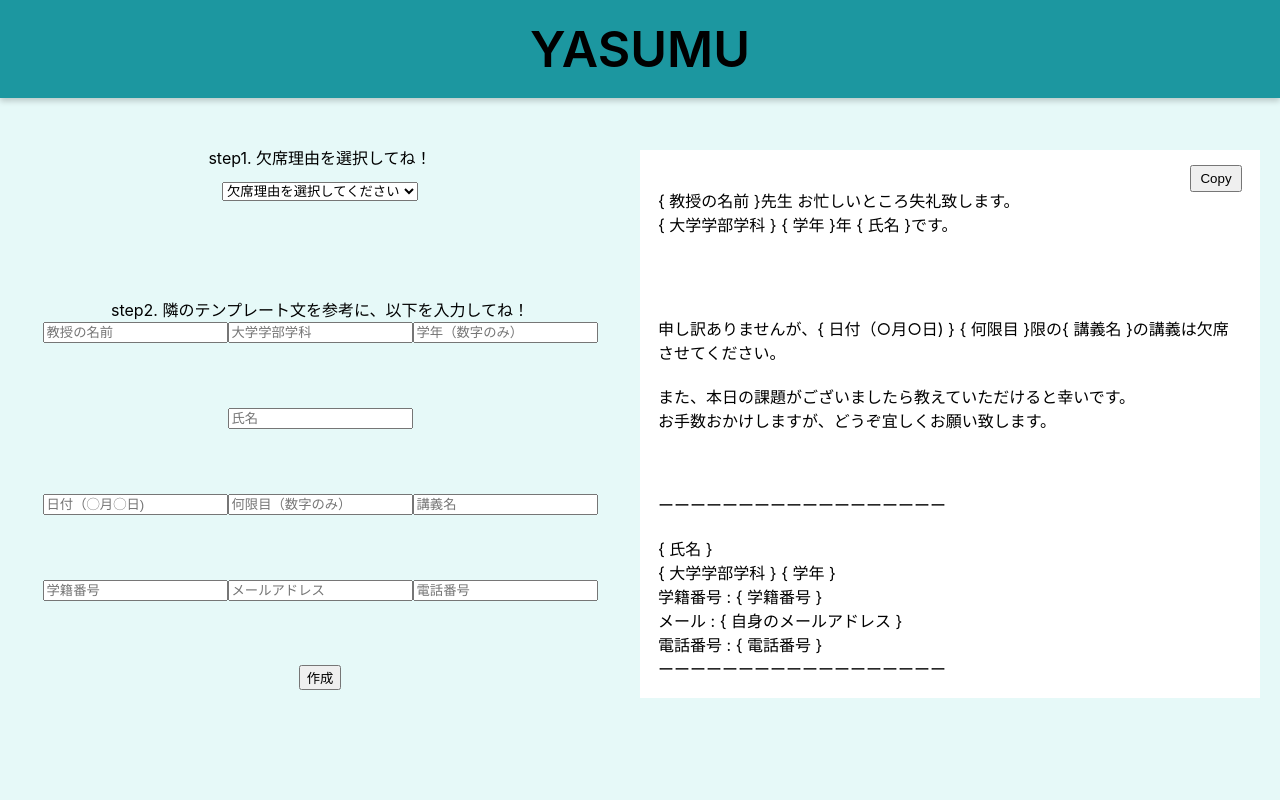
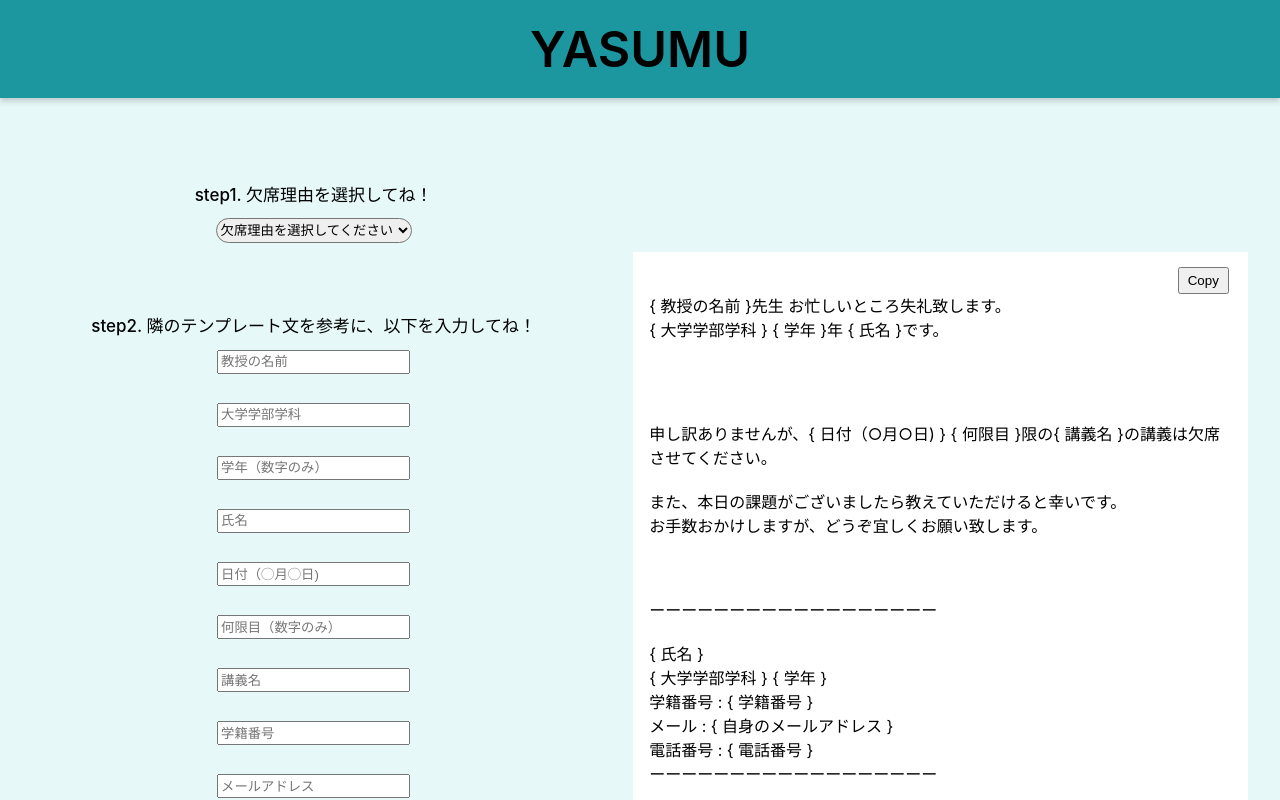
Before and after one commit to yusei53/ASAP, a React (Create React App) app: page / in a window 1280 px wide. Built offline with nearby package versions, Linux system fonts and the light colour scheme.

Commit message:
PC,Mobile用にcss適応

```diff
--- a/src/components/TemMessage.jsx
+++ b/src/components/TemMessage.jsx
@@ -92,10 +92,16 @@ export const TemMessage = (props) => {
 
 const SBox = styled.div`
   background-color: white;
-  margin-right: 20px;
-  padding: 18px;
+  width: 93%;
+  padding: 16px;
+  @media (max-width: 600px) {
+    width: 88%;
+  }
 `;
 
 const Text = styled.div`
-  padding-top: 20px;
+  padding-top: 25px;
+  @media (max-width: 600px) {
+    font-size: 13px;
+  }
 `;
--- a/src/components/WelcomePage.jsx
+++ b/src/components/WelcomePage.jsx
@@ -31,7 +31,15 @@ export const WelcomePage = () => {
             <form style={{ textAlign: "center" }}>
               <div>
                 <SelectParent>
-                  <div>step1. 欠席理由を選択してね！</div>
+                  <div
+                    style={{
+                      marginTop: "7%",
+                      fontWeight: "500",
+                      fontSize: "17px",
+                    }}
+                  >
+                    step1. 欠席理由を選択してね！
+                  </div>
                   <SSelect
                     name="reason"
                     value={inputValues.reason || ""}
@@ -47,12 +55,12 @@ export const WelcomePage = () => {
                     <option value="delay">交通機関の遅延</option>
                   </SSelect>
                 </SelectParent>
-                <div>
+                <SelectParent2>
                   <SStep2>
                     step2. 隣のテンプレート文を参考に、以下を入力してね！
                   </SStep2>
                   <SMobile>step2. 下の欄を入力してね！</SMobile>
-                  <div>
+                  <SElement>
                     <SInput
                       name="teacher"
                       placeholder="教授の名前"
@@ -71,15 +79,14 @@ export const WelcomePage = () => {
                       value={inputValues.grade || ""}
                       onChange={handleInputChange}
                     />
-
                     <SInput
                       name="name"
                       placeholder="氏名"
                       value={inputValues.name || ""}
                       onChange={handleInputChange}
                     />
-                  </div>
-                  <div>
+                  </SElement>
+                  <SElement>
                     <SInput
                       name="date"
                       placeholder="日付（◯月◯日)"
@@ -98,8 +105,7 @@ export const WelcomePage = () => {
                       value={inputValues.lesson || ""}
                       onChange={handleInputChange}
                     />
-                  </div>
-                  <div>
+
                     <SInput
                       name="id"
                       placeholder="学籍番号"
@@ -118,8 +124,8 @@ export const WelcomePage = () => {
                       value={inputValues.number || ""}
                       onChange={handleInputChange}
                     />
-                  </div>
-                </div>
+                  </SElement>
+                </SelectParent2>
               </div>
               <Link
                 to={{
@@ -137,7 +143,9 @@ export const WelcomePage = () => {
                   }&number=${inputValues.number || ""}`,
                 }}
               >
-                <button type="submit">作成</button>
+                <button type="submit" style={{ marginBottom: "10px" }}>
+                  作成
+                </button>
               </Link>
             </form>
           </LeftElement>
@@ -147,7 +155,7 @@ export const WelcomePage = () => {
                 {isCopied ? "Copied!" : "Copy"}
               </CopyButton>
             </SCopyButton>
-            <div id="copy-text">
+            <SCopyText id="copy-text">
               <TemMessage
                 teacher={inputValues.teacher || "{ 教授の名前 }"}
                 university={inputValues.university || "{ 大学学部学科 }"}
@@ -161,7 +169,7 @@ export const WelcomePage = () => {
                 number={inputValues.number || "{ 電話番号 }"}
                 reason={inputValues.reason}
               />
-            </div>
+            </SCopyText>
           </RightElement>
         </SDiv>
       </SBDiv>
@@ -177,9 +185,7 @@ const SBDiv = styled.div`
   bottom: 0;
   left: 0;
   right: 0;
-  @media (max-width: 600px) {
-    overflow-y: scroll;
-  }
+  overflow-y: scroll;
 `;
 
 const SDiv = styled.div`
@@ -192,24 +198,44 @@ const SDiv = styled.div`
 `;
 
 const SInput = styled.input`
-  margin-bottom: 10%;
+  margin-bottom: 8%;
+  padding-right: 10px;
+  height: 18px;
+  @media (max-width: 600px) {
+    margin-bottom: 5%;
+    border-radius: 9999px;
+    border: 1px solid #767676;
+  }
+  @media (max-width: 540px) {
+    padding-right: 50px;
+  }
 `;
 
 const SSelect = styled.select`
   margin-top: 2%;
-  margin-bottom: 10%;
+  margin-bottom: 8%;
+  height: 25px;
+  border-radius: 9999px;
 `;
 
 const LeftElement = styled.div`
   width: 50%;
   margin-top: 3%;
+  @media (max-width: 600px) {
+    width: 100%;
+    display: flex;
+    flex-direction: column;
+    align-items: center;
+  }
 `;
 
 const RightElement = styled.div`
   width: 50%;
-  margin-top: 4%;
+  margin-top: 3%;
+  margin-right: 2%;
   @media (max-width: 600px) {
     width: 95%;
+    margin-right: 0;
   }
 `;
 
@@ -224,7 +250,10 @@ const SelectParent = styled.div`
 `;
 
 const SStep2 = styled.div`
-  margin-top: 5%;
+  margin-top: 3%;
+  margin-bottom: 2%;
+  font-weight: 500;
+  font-size: 17px;
   @media (max-width: 600px) {
     display: none;
   }
@@ -232,8 +261,11 @@ const SStep2 = styled.div`
 
 const SCopyButton = styled.div`
   position: absolute;
-  right: 3%;
+  right: 4%;
   margin-top: 15px;
+  @media (max-width: 600px) {
+    right: 8%;
+  }
 `;
 
 const CopyButton = styled.button`
@@ -248,5 +280,23 @@ const SMobile = styled.div`
     display: flex;
     flex-direction: column;
     align-items: center;
+    margin-bottom: 2%;
+    font-weight: 500;
   }
 `;
+
+const SElement = styled.div`
+  width: 58%;
+`;
+
+const SelectParent2 = styled.div`
+  display: flex;
+  flex-direction: column;
+  align-items: center;
+`;
+
+const SCopyText = styled.div`
+  display: flex;
+  flex-direction: column;
+  align-items: center;
+`;
```
